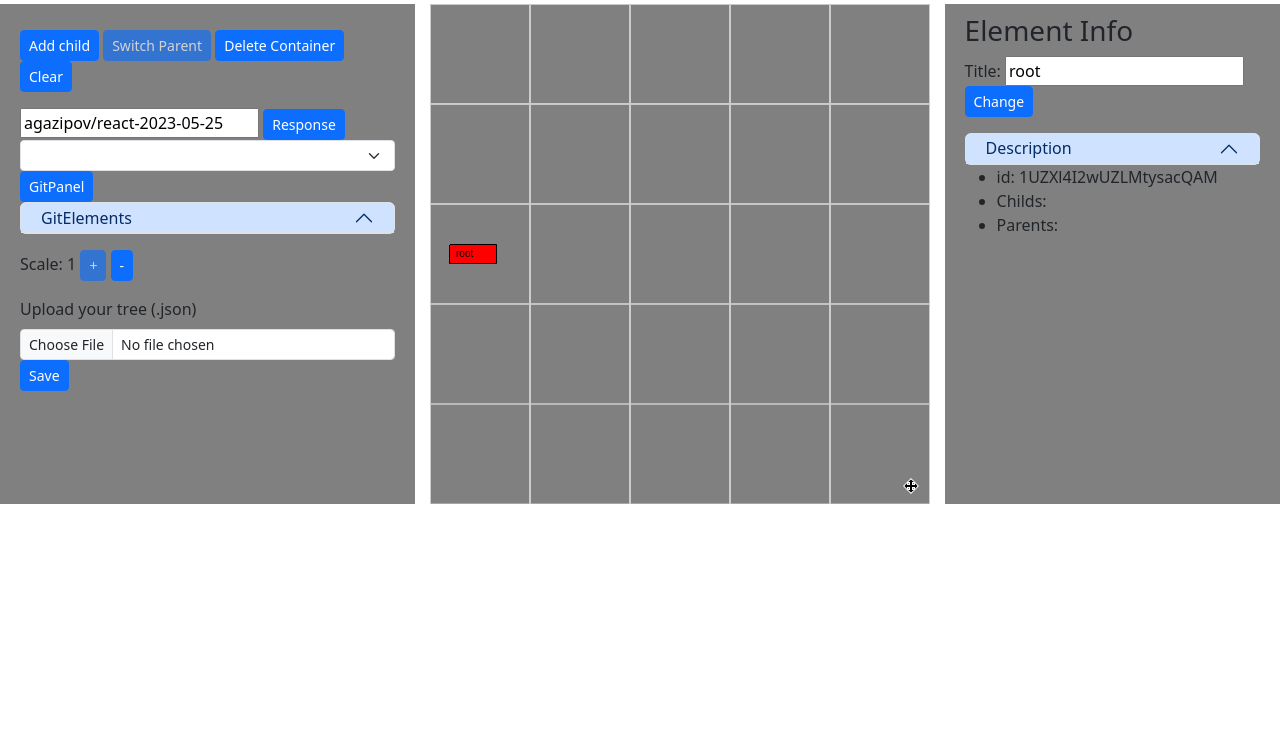
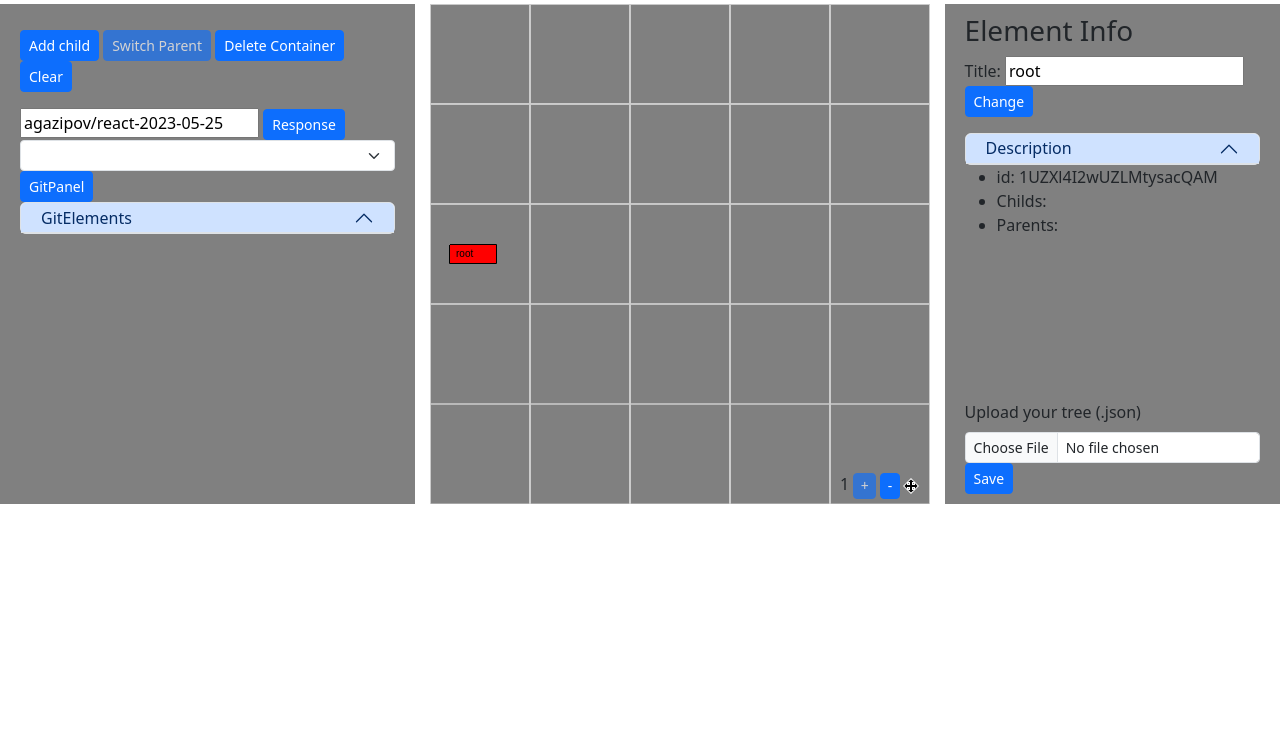
Before and after one commit to agazipov/tree_generator, a plain HTML site: page index.html in a window 1280 px wide. Shown: the part 66-800 px from the top of the page. Drawn offline with nearby package versions, Linux system fonts and the light colour scheme.

Commit message:
gitPanel

```diff
--- a/index.html
+++ b/index.html
@@ -25,6 +25,7 @@
                     <button id="delContainer" type="button" class="btn btn-primary btn-sm">Delete Container</button>
                     <button id="clear" type="button" class="btn btn-primary btn-sm">Clear</button>
                 </div>
+
                 <div class="gitContainer mb-3">
                     <input type="text" id="urlImput" autocomplete="off">
                     <button id="gitReq" class="btn btn-primary btn-sm">Response</button>
@@ -44,30 +45,26 @@
                             <div id="collapseOne" class="accordion-collapse collapse"
                                 data-bs-parent="#accordionExample">
                                 <div class="accordion-body">
-                                    <div id="gitElements"></div>
+                                    <div id="gitElements" class="gitAccordionContent"></div>
                                 </div>
                             </div>
                         </div>
                     </div>
                 </div>
-                <div class="scaleCpntainer  mb-3">
-                    <span>Scale: <span id="spanScale">1</span></span>
-                    <button id="increaseScale" class="btn btn-primary btn-sm" disabled>+</button>
-                    <button id="decreaseScale" class="btn btn-primary btn-sm">-</button>
-                </div>
-                <div class="saveFileContainer">
-                    <label for="file" class="form-label">Upload your tree (.json)</label>
-                    <input type="file" id="file" class="form-control form-control-sm">
-                    <button id="saveButton" class="btn btn-primary btn-sm">Save</button>
-                </div>
             </div>
 
-            <div class="position-relative">
+            <div class="canvasPanel position-relative">
                 <canvas id="myCanvas" width="500" height="500" style="background-color: grey;"></canvas>
+                <div class="scaleContainer  mb-3">
+                    <span id="spanScale">1</span>
+                    <button id="increaseScale" class="customPadding btn btn-primary btn-sm" disabled>+</button>
+                    <button id="decreaseScale" class="customPadding btn btn-primary btn-sm">-</button>
+                </div>
                 <button class="centralization"></button>
             </div>
 
             <div class="infoPanel">
+                <div>
                     <h3>Element Info</h3>
                     <div class="titleContainer mb-3">
                         <span>Title: </span>
@@ -78,11 +75,12 @@
                         <div class="accordion-item">
                             <h2 class="accordion-header">
                                 <button class="accordion-button" type="button" data-bs-toggle="collapse"
-                                data-bs-target="#collapseOne" aria-expanded="true" aria-controls="collapseOne">
+                                    data-bs-target="#collapseTwo" aria-expanded="true" aria-controls="collapseOne">
                                     Description
                                 </button>
                             </h2>
-                        <div id="collapseOne" class="accordion-collapse collapse" data-bs-parent="#accordionExample">
+                            <div id="collapseTwo" class="accordion-collapse collapse"
+                                data-bs-parent="#accordionExample">
                                 <div class="accordion-body">
                                     <textarea id="accordionTextArea" cols="30" rows="5"></textarea>
                                 </div>
@@ -90,6 +88,13 @@
                         </div>
                     </div>
                     <ul class="elementInfo_text"></ul>
+                </div>
+
+                <div class="saveFileContainer">
+                    <label for="file" class="form-label">Upload your tree (.json)</label>
+                    <input type="file" id="file" class="form-control form-control-sm">
+                    <button id="saveButton" class="btn btn-primary btn-sm">Save</button>
+                </div>
             </div>
         </main>
 
--- a/script.js
+++ b/script.js
@@ -241,7 +241,7 @@ accordionTextArea.addEventListener("change", (event) => {
     activContainer.description = event.target.value;
 });
 
-// масштабирование
+// масштабирование ** не работает с перемещением
 increaseScale.addEventListener("click", () => {
     // scale = 1.333;
     scale = 2;
--- a/style.css
+++ b/style.css
@@ -2,22 +2,28 @@
     height: 100vh;
     max-height: 100vh;
 }
+
 .header {
     height: 50px;
     width: 100%;
+
+    padding: 10px 0 0 10px;
     background-color: grey;
     margin-bottom: 20px;
 }
+
 .main {
     display: flex;
     gap: 15px;
     width: 100%;
 }
+
 .footer {
     width: 100%;
     background-color: grey;
     margin-top: 20px;
 }
+
 .controlPanel {
     min-width: 300px;
     height: 500px;
@@ -26,14 +32,20 @@
     padding-top: 10px;
     padding-left: 20px;
 }
+
 .infoPanel {
+    display: flex;
+    flex-direction: column;
+    justify-content: space-between;
+
     width: 340px;
     height: 500px;
+
     background-color: grey;
-    padding-right: 20px;
-    padding-top: 10px;
-    padding-left: 20px;
+
+    padding: 10px 20px 10px 20px;
 }
+
 .centralization {
     position: absolute;
     bottom: 15px;
@@ -46,12 +58,29 @@
     background-position: 50% 50%;
     background-color: transparent;
 }
+
+.scaleContainer {
+    position: absolute;
+    bottom: -5px;
+    right: 30px;
+}
+
 .gitElement {
     background-color: #0d6efd;
     padding-left: 6px;
     border-radius: 4px;
 }
+
+.gitAccordionContent {
+    max-height: 160px;
+    overflow-y: scroll;
+}
+
 .accordion-button {
     --bs-accordion-btn-padding-y: 5px;
-    padding: var(--bs-accordion-btn-padding-y);
 }
+
+.customPadding {
+    --bs-btn-padding-y: 0.1rem !important;
+    --bs-btn-padding-x: 0.4rem !important;
+}
```
Also changed, not shown: package.json (deleted, +0 -16 lines), 1 other file. Lines whose indentation alone changed are shown as unchanged.
